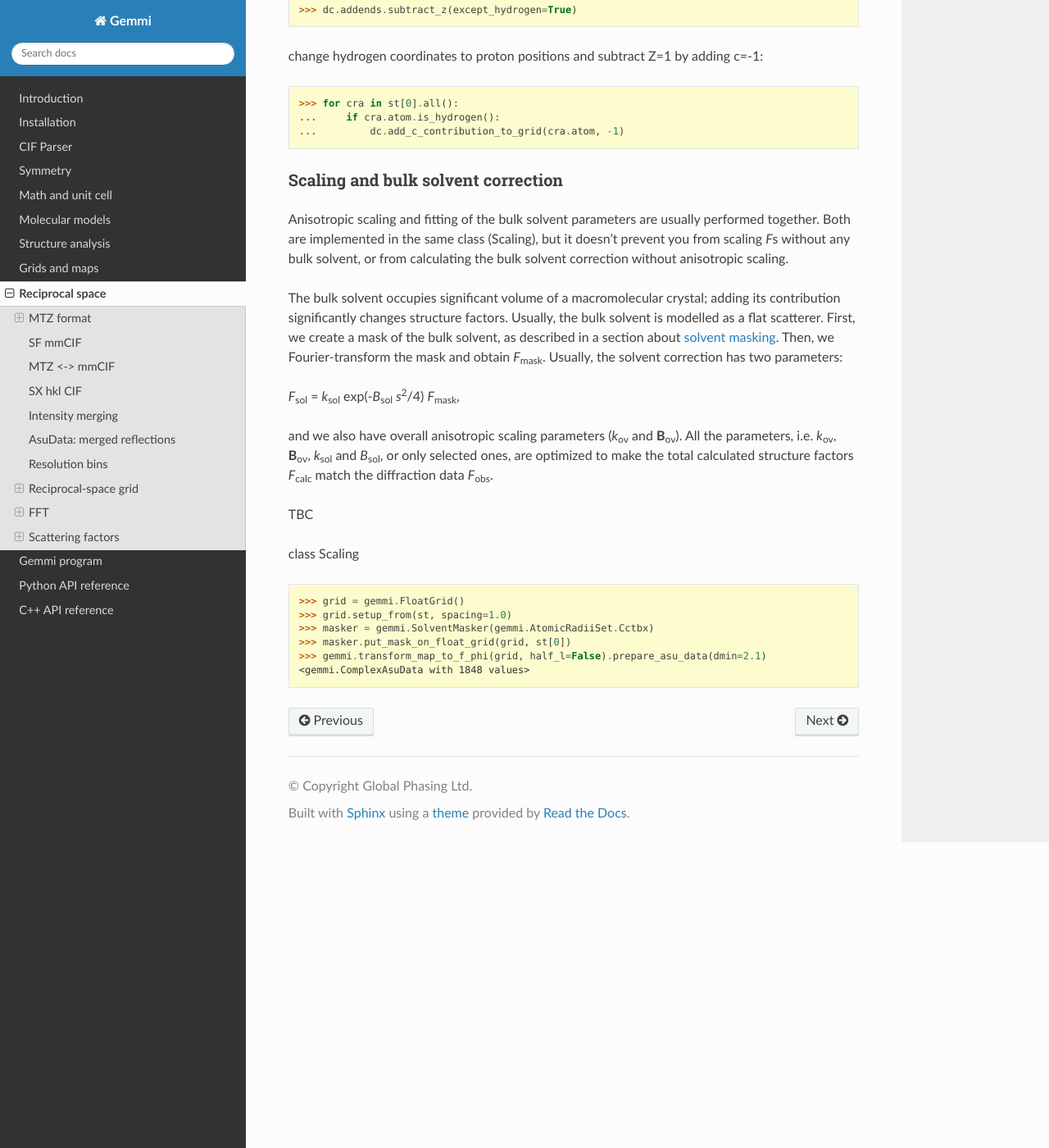
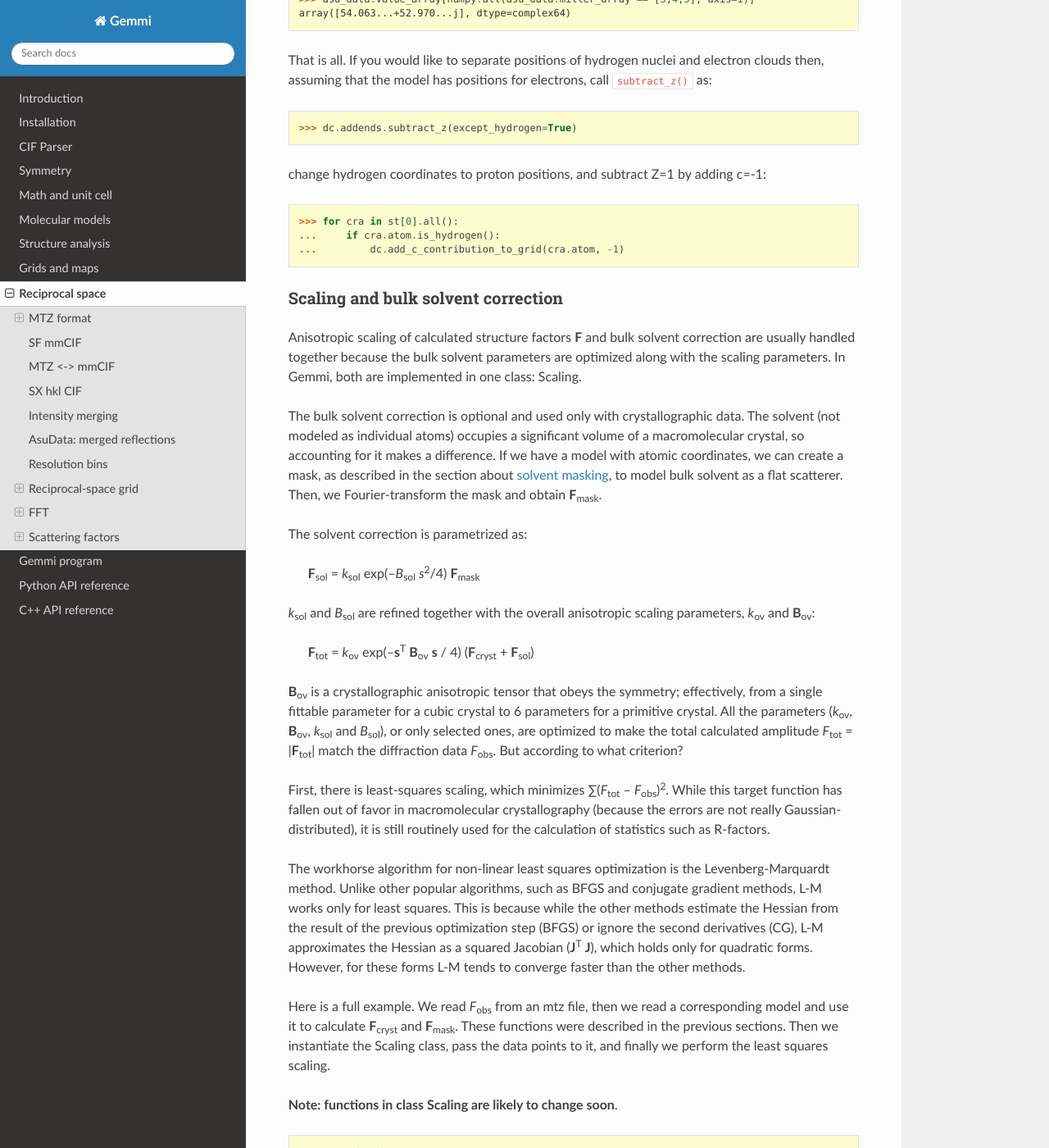
Before and after one commit to project-gemmi/gemmi, a Sphinx documentation site: the page built from docs/hkl.rst, in a window 1280 px wide and 1400 px high, scrolled down 39786 px. Shown: the whole window at 82% size. Built offline with Sphinx 7.4.7 and the Read the Docs theme 2.0.0, drawn with Linux system fonts in a browser that asks for light colours; some of the changed text lies outside the part shown.

Commit message:
Scaling: minor changes and documentation (still in progress)

```diff
--- a/docs/hkl.rst
+++ b/docs/hkl.rst
@@ -2075,7 +2075,7 @@ density of the scatterer (usually electrons) on a grid. For this we use
 
 DensityCalculator contains a grid. The size of the grid is determined
 from two parameters that we need to set: `d_min` which corresponds to
-our resolution limit, and `rate` -- oversampling rate (1.5 by default).
+our resolution limit, and `rate` -- the oversampling rate (1.5 by default).
 
 .. doctest::
 
@@ -2083,8 +2083,8 @@ our resolution limit, and `rate` -- oversampling rate (1.5 by default).
   >>> dencalc.d_min = 2.5 # 2.5A
   >>> dencalc.rate = 1.5  # we could skip it, this is the default value
 
-All these two parameters mean is that the spacing between grid planes
-needs to be at least 2.5Å / (2 \* 1.5) = 0.67Å.
+These two parameters are only used to determine the spacing of the grid.
+In this case, about 2.5Å / (2 \* 1.5) = 0.83Å.
 
 As with StructureFactorCalculator, here we also have :ref:`addends <addends>`:
 
@@ -2109,17 +2109,19 @@ Calling `put_model_density_on_grid` is equivalent to these three functions:
   >>> dencalc.add_model_density_to_grid(st[0])
   >>> dencalc.grid.symmetrize_sum()
 
-Function initialize_grid(), in this case, uses `d_min` and `rate`
+`initialize_grid()`, in this case, uses `d_min` and `rate`
 to determine required grid spacing and uses this spacing to setup the grid.
-If `d_min` would not be set and the grid size would be set, initialize_grid()
-would only zero the grid values.
+If `d_min` is not set, but the grid size is already set,
+initialize_grid() only zeros all the grid values.
+
+At this point, we have a grid with density:
 
 .. doctest::
 
   >>> dencalc.grid
   <gemmi.FloatGrid(48, 48, 50)>
 
-which we can transform (as described :ref:`above <fft>`)
+which can be transformed (as described :ref:`above <fft>`)
 into a structure factor grid:
 
 .. doctest::
@@ -2131,13 +2133,13 @@ into a structure factor grid:
   (54.5276...+53.4189...j)
 
 In addition to `d_min` and `rate`, which govern the grid density,
-DensityCalculator has two more parameters that affect accuracy
+DensityCalculator has two more parameters that affect the accuracy
 of the calculated structure factors:
 
 * `cutoff` (default: 1e-5) -- density cut-off in the same unit as the map.
-  It is used to determine atomic radius in which the density is calculated
-  (density in the radius distance should be approximately `cutoff`).
-  Smaller cutoff means more accurate but slower calculations.
+  It is used to determine the atomic radius in which the density is calculated
+  (density at the radius distance should be approximately `cutoff`).
+  A smaller cutoff means more accurate but slower calculations.
 * `blur` (default: 0) -- Gaussian dampening (blurring) factor --
   artificial temperature factor *B*\ :sub:`extra` added to all atomic B-factors
   (the structure factors must be later corrected to cancel it out).
@@ -2156,7 +2158,7 @@ gives the most accurate results depends on the resolution, oversampling,
 atomic radius cut-off, and on the distribution of B-factors
 (in particular, on the minimal B-factor in the model).
 Additionally, increasing the dampening makes the computations slower
-(because it increases atomic radius).
+(because it increases the atomic radius).
 
 *B*\ :sub:`extra` can be set explicitly (it can be negative):
 
@@ -2165,11 +2167,13 @@ Additionally, increasing the dampening makes the computations slower
   >>> dencalc.blur = 10
 
 or using the formula from Refmac (which is a function of the grid spacing
-and *B*\ :sub:`min`):
-
-.. doctest::
-
-  >>> dencalc.set_refmac_compatible_blur(st[0])
+and *B*\ :sub:`min`). If the formula results in a negative number,
+Refmac sets *B*\ :sub:`extra`\ to 0, and Servalcat, which employs the same
+formula, uses the negative value:
+
+.. doctest::
+
+  >>> dencalc.set_refmac_compatible_blur(st[0], allow_negative=False)
   >>> dencalc.blur
   31.01648695048263
 
@@ -2188,6 +2192,8 @@ or multiplying individual structure factor by
 
 Mott-Bethe formula
 ~~~~~~~~~~~~~~~~~~
+
+(It's a niche topic that most of the readers should skip.)
 
 To calculate *f*\ :sub:`e` according to the Mott-Bethe formula
 we first employ addends to calculate *f*\ :sub:`x`\ --\ *Z*:
@@ -2231,7 +2237,7 @@ has positions for electrons, call `subtract_z()` as:
 
   >>> dc.addends.subtract_z(except_hydrogen=True)
 
-change hydrogen coordinates to proton positions
+change hydrogen coordinates to proton positions,
 and subtract Z=1 by adding c=-1:
 
 .. doctest::
@@ -2246,37 +2252,113 @@ and subtract Z=1 by adding c=-1:
 Scaling and bulk solvent correction
 -----------------------------------
 
-Anisotropic scaling and fitting of the bulk solvent parameters are usually
-performed together. Both are implemented in the same class (Scaling),
-but it doesn't prevent you from scaling *F*\ s without any bulk solvent,
-or from calculating the bulk solvent correction without anisotropic scaling.
-
-The bulk solvent occupies significant volume of a macromolecular crystal;
-adding its contribution significantly changes structure factors.
-Usually, the bulk solvent is modelled as a flat scatterer.
-First, we create a mask of the bulk solvent, as described in
-a section about :ref:`solvent masking <solventmask>`.
-Then, we Fourier-transform the mask and obtain *F*\ :sub:`mask`.
-Usually, the solvent correction has two parameters:
-
-*F*\ :sub:`sol` = *k*\ :sub:`sol` exp(-\ *B*\ :sub:`sol` *s*\ :sup:`2`/4) *F*\ :sub:`mask`,
-
-and we also have overall anisotropic scaling parameters
-(*k*\ :sub:`ov` and **B**\ :sub:`ov`).
-All the parameters, i.e. *k*\ :sub:`ov`, **B**\ :sub:`ov`,
-*k*\ :sub:`sol` and *B*\ :sub:`sol`, or only selected ones,
-are optimized to make the total calculated structure factors *F*\ :sub:`calc`
+Anisotropic scaling of calculated structure factors **F** and bulk solvent
+correction are usually handled together because the bulk solvent parameters
+are optimized along with the scaling parameters.
+In Gemmi, both are implemented in one class: Scaling.
+
+The bulk solvent correction is optional and used only with crystallographic
+data. The solvent (not modeled as individual atoms) occupies a significant
+volume of a macromolecular crystal, so accounting for it makes a difference.
+If we have a model with atomic coordinates, we can create a mask,
+as described in the section about :ref:`solvent masking <solventmask>`,
+to model bulk solvent as a flat scatterer.
+Then, we Fourier-transform the mask and obtain **F**\ :sub:`mask`.
+
+The solvent correction is parametrized as:
+
+  **F**\ :sub:`sol` = *k*\ :sub:`sol` exp(–\ *B*\ :sub:`sol` *s*\ :sup:`2`/4) **F**\ :sub:`mask`
+
+*k*\ :sub:`sol` and *B*\ :sub:`sol` are refined together with the overall
+anisotropic scaling parameters, *k*\ :sub:`ov` and **B**\ :sub:`ov`:
+
+  **F**\ :sub:`tot` = *k*\ :sub:`ov` exp(–\ **s**\ :sup:`T` **B**\ :sub:`ov` **s** / 4) (**F**\ :sub:`cryst` + **F**\ :sub:`sol`)
+
+**B**\ :sub:`ov` is a crystallographic anisotropic tensor that obeys
+the symmetry; effectively, from a single fittable parameter for a cubic
+crystal to 6 parameters for a primitive crystal.
+All the parameters (*k*\ :sub:`ov`, **B**\ :sub:`ov`,
+*k*\ :sub:`sol` and *B*\ :sub:`sol`), or only selected ones,
+are optimized to make the total calculated amplitude
+*F*\ :sub:`tot` = \|\ **F**\ :sub:`tot`\|
 match the diffraction data *F*\ :sub:`obs`.
+But according to what criterion?
+
+First, there is least-squares scaling, which minimizes
+∑(*F*\ :sub:`tot` – *F*\ :sub:`obs`)\ :sup:`2`.
+While this target function has fallen out of favor in macromolecular
+crystallography (because the errors are not really Gaussian-distributed),
+it is still routinely used for the calculation of statistics such as R-factors.
+
+The workhorse algorithm for non-linear least squares optimization
+is the Levenberg-Marquardt method. Unlike other popular algorithms,
+such as BFGS and conjugate gradient methods, L-M works only for least squares.
+This is because while the other methods estimate the Hessian from the result of
+the previous optimization step (BFGS) or ignore the second derivatives (CG),
+L-M approximates the Hessian as a squared Jacobian (**J**\ :sup:`T` **J**),
+which holds only for quadratic forms. However, for these forms L-M tends
+to converge faster than the other methods.
+
+Here is a full example. We read *F*\ :sub:`obs` from an mtz file,
+then we read a corresponding model and use it to calculate
+**F**\ :sub:`cryst` and **F**\ :sub:`mask`.
+These functions were described in the previous sections.
+Then we instantiate the Scaling class, pass the data points to it,
+and finally we perform the least squares scaling.
+
+**Note: functions in class Scaling are likely to change soon**.
+
+.. doctest::
+
+  >>> # read Fobs
+  >>> mtz = gemmi.read_mtz_file('../tests/5e5z.mtz')
+  >>> mtz.update_reso()
+  >>> f_obs = mtz.get_value_sigma('FP', 'SIGFP')
+
+  >>> # calculate Fcryst
+  >>> st = gemmi.read_structure('../tests/5e5z.pdb')
+  >>> d_min = mtz.resolution_high() - 1e-9
+  >>> dc = gemmi.DensityCalculatorX()
+  >>> dc.d_min = d_min
+  >>> dc.set_refmac_compatible_blur(st[0])
+  >>> dc.grid.setup_from(st)
+  >>> dc.put_model_density_on_grid(st[0])
+  >>> grid = gemmi.transform_map_to_f_phi(dc.grid, half_l=True)
+  >>> f_cryst = grid.prepare_asu_data(dmin=d_min, unblur=dc.blur)
+
+  >>> # calculate Fmask
+  >>> mask_grid = gemmi.FloatGrid()
+  >>> mask_grid.setup_from(st, spacing=min(0.6, d_min / 2 - 1e-9))
+  >>> masker = gemmi.SolventMasker(gemmi.AtomicRadiiSet.Refmac)
+  >>> masker.put_mask_on_float_grid(mask_grid, st[0])
+  >>> fmask_gr = gemmi.transform_map_to_f_phi(mask_grid, half_l=True)
+  >>> f_mask = fmask_gr.prepare_asu_data(dmin=d_min)
+
+  >>> # now we can start with Scaling
+  >>> scaling = gemmi.Scaling(st.cell, st.find_spacegroup())
+  >>> scaling.use_solvent = True
+  >>> scaling.prepare_points(f_cryst, f_obs, f_mask)
+  >>> scaling.fit_isotropic_b_approximately()
+  >>> wssr = scaling.fit_parameters()
+  >>> print(f'RMSE: {(wssr / len(f_obs)) ** 0.5:.4f}')
+  RMSE: 6.4176
+  >>> print(f'R-factor: {scaling.calculate_r_factor():.2%}')
+  R-factor: 17.73%
+
+  >>> # get scaled Ftotal
+  >>> f_tot = f_cryst.copy()
+  >>> scaling.scale_data(f_tot, f_mask)
+
+Least squares are sensitive to outliers. To make the scaling less sensitive,
+we must change the target function. The absolute differences in R-factor are
+less affected by outliers than the squared differences.
+If we choose a target that's more similar to the R-factor,
+we'll get more robust scaling, and also a lower R-factor.
+
+This requires a different optimization algorithm. Actually, it's also possible
+to *robustify* least squares and keep using (modified) Levenberg-Marquardt,
+as was `reviewed <https://link.springer.com/chapter/10.1007/978-3-319-10602-1_50>`_
+for the bundle adjustment procedure, but I haven't found any research indicating
+these methods are preferable to simply using another algorithm.
 
 TBC
-
-class Scaling
-
-.. doctest::
-
-  >>> grid = gemmi.FloatGrid()
-  >>> grid.setup_from(st, spacing=1.0)
-  >>> masker = gemmi.SolventMasker(gemmi.AtomicRadiiSet.Cctbx)
-  >>> masker.put_mask_on_float_grid(grid, st[0])
-  >>> gemmi.transform_map_to_f_phi(grid, half_l=False).prepare_asu_data(dmin=2.1)
-  <gemmi.ComplexAsuData with 1848 values>
--- a/docs/install.rst
+++ b/docs/install.rst
@@ -267,6 +267,12 @@ Not distributed with Gemmi:
   in scripts that generated space group data and 2-fold twinning operations.
   License: 3-clause BSD.
 
+Mentions:
+
+* `NLOpt <https://github.com/stevengj/nlopt>`_
+  was used to try out various optimization methods for class Scaling.
+  License: MIT.
+
 Email me if I forgot about something.
 
 List of C++ headers
```
Also changed, not shown: 4 other files.
